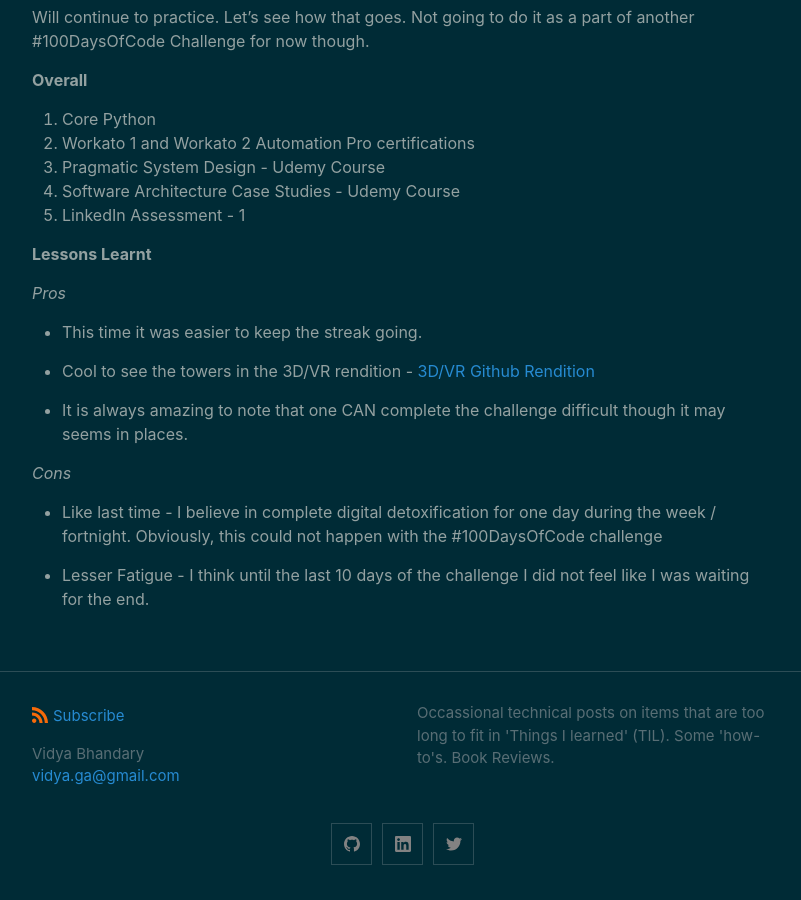
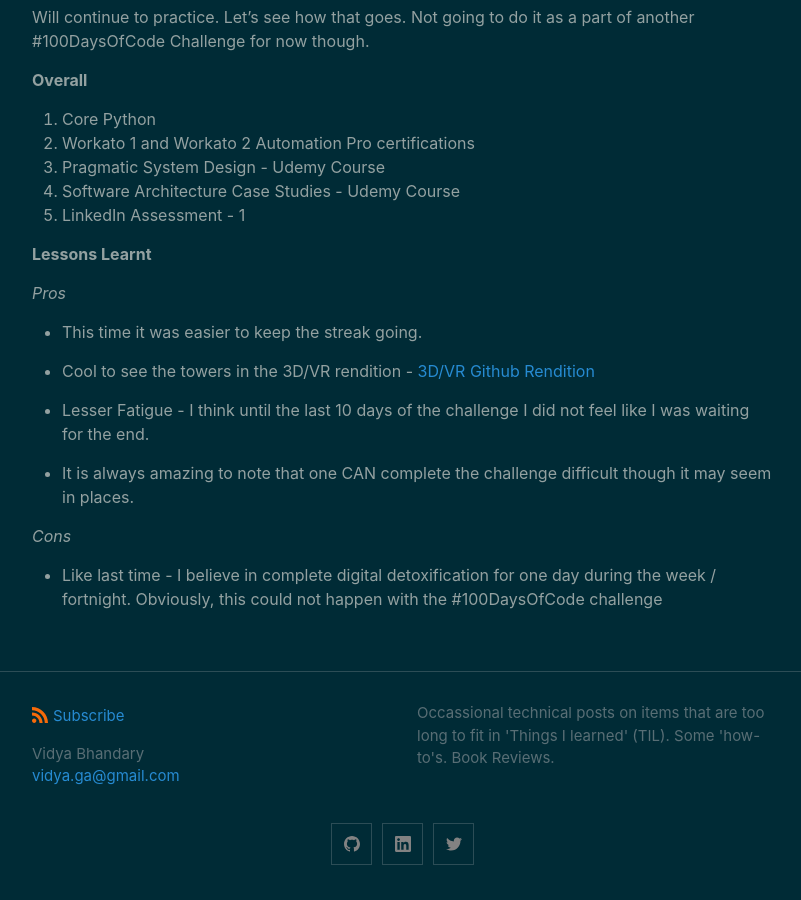
Before and after one commit to vidyabhandary/blog, a Jekyll site: the page built from _posts/2022-05-15-100DaysOfCode-2022.md, in a window 1280 px wide and 900 px high, scrolled down 824 px. Shown: the whole window, without its empty margins (238-1039 px from the left). Built offline with Jekyll 4.4.1, drawn with Linux system fonts in a browser that asks for light colours; our own code applies the rules of GitHub Pages for plain Markdown files.

Commit message:
Typo correction

```diff
--- a/_posts/2022-05-15-100DaysOfCode-2022.md
+++ b/_posts/2022-05-15-100DaysOfCode-2022.md
@@ -43,10 +43,10 @@
 - Cool to see the towers in the 3D/VR rendition -
   [3D/VR Github Rendition](https://skyline.github.com/vidyabhandary/2022)
 
-- It is always amazing to note that one CAN complete the challenge difficult though it may seems in places.
+- Lesser Fatigue - I think until the last 10 days of the challenge I did not feel like I was waiting for the end.
+
+- It is always amazing to note that one CAN complete the challenge difficult though it may seem in places.
 
 _Cons_
 
 - Like last time - I believe in complete digital detoxification for one day during the week / fortnight. Obviously, this could not happen with the #100DaysOfCode challenge
-
-- Lesser Fatigue - I think until the last 10 days of the challenge I did not feel like I was waiting for the end.
```
